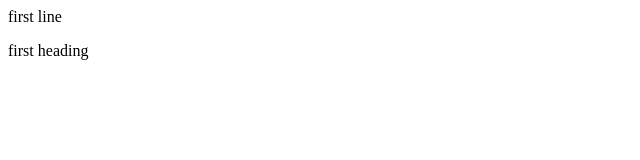
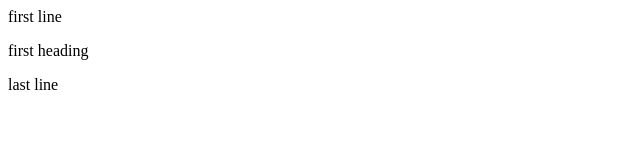
Before and after one commit to sreeja725/demo_git, a plain HTML site: page index.html/index.html in a window 1280 px wide. Shown: the full height of the page, 0-640 px from the left. Drawn offline with Linux system fonts and the light colour scheme.

Commit message:
last line

```diff
--- a/index.html/index.html
+++ b/index.html/index.html
@@ -1,2 +1,3 @@
 <p>first line</p>
 <p> first heading</p>
+<p> last line</p>
```
